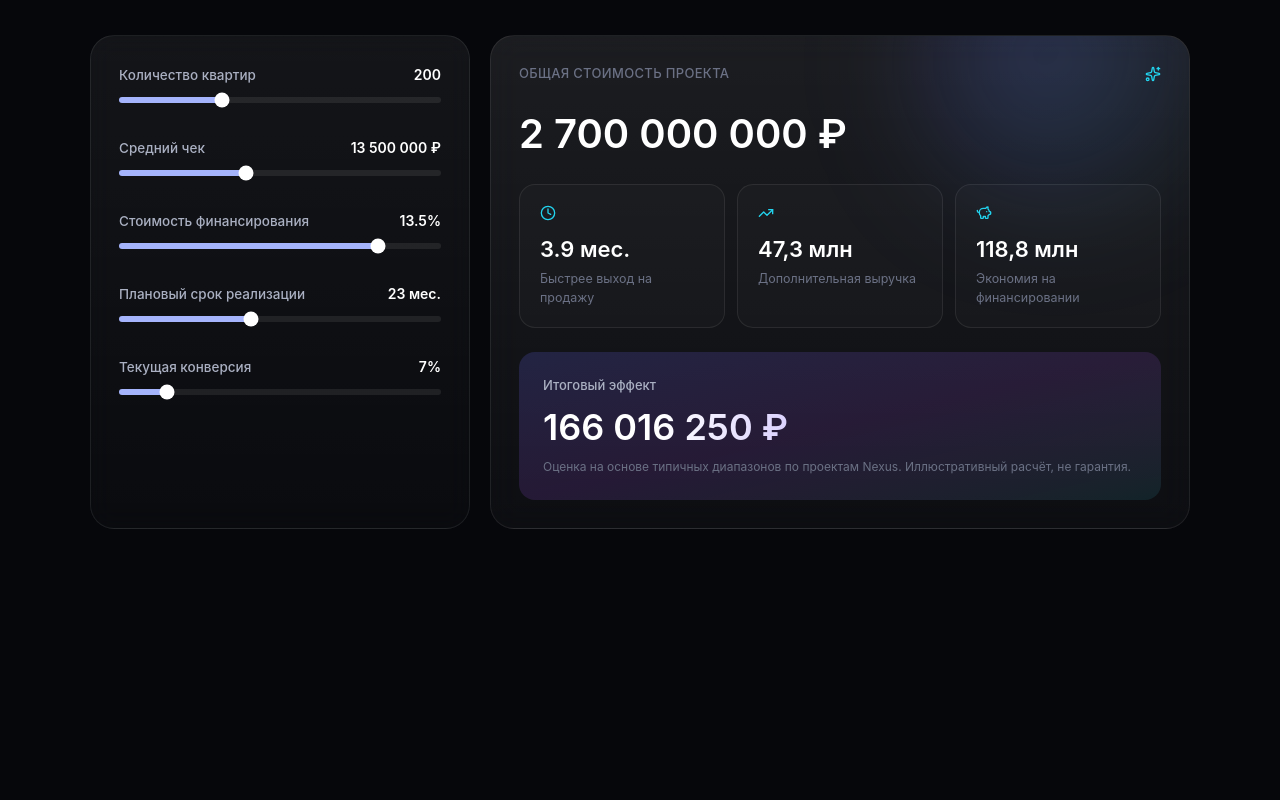
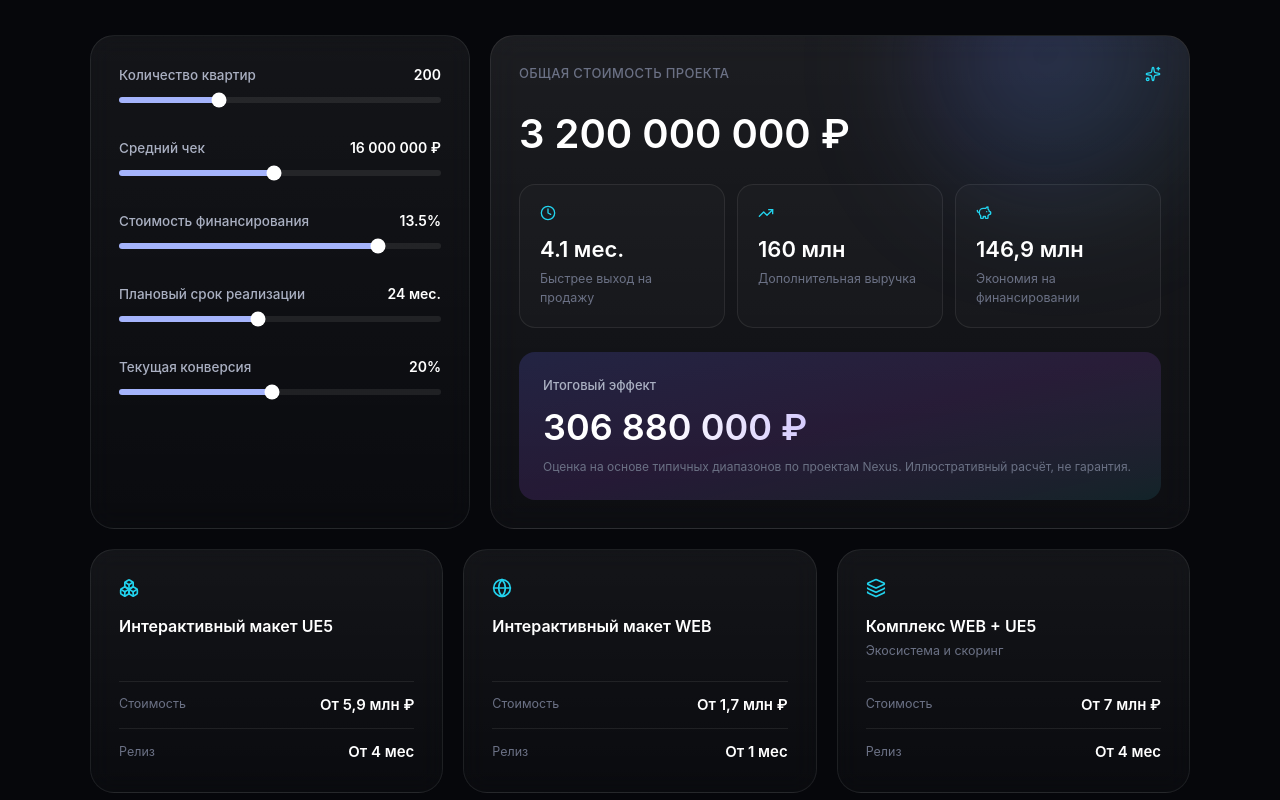
Before and after one commit to DmitryGrachov/landing, a React (Vite) app in the folder frontend/: page / in a window 1280 px wide. Shown: the part 8900-9700 px from the top of the page. Built offline with nearby package versions, Linux system fonts and the light colour scheme.

Commit message:
new calculator

```diff
--- a/frontend/src/sections/RoiCalculator.tsx
+++ b/frontend/src/sections/RoiCalculator.tsx
@@ -1,6 +1,6 @@
 import { useMemo, useState } from "react";
 import { motion } from "framer-motion";
-import { Clock, TrendingUp, PiggyBank, Sparkles } from "lucide-react";
+import { Clock, TrendingUp, PiggyBank, Sparkles, Boxes, Globe, Layers } from "lucide-react";
 import Container from "../components/Container";
 import SectionHeading from "../components/SectionHeading";
 import Reveal from "../components/Reveal";
@@ -10,6 +10,36 @@ const fmtMoney = (n: number) =>
 
 const fmtCompact = (n: number) =>
   new Intl.NumberFormat("ru-RU", { notation: "compact", maximumFractionDigits: 1 }).format(n);
+
+const fmtMillionsFrom = (n: number) => {
+  const millions = Math.round((n / 1_000_000) * 10) / 10;
+  const str = Number.isInteger(millions) ? millions.toString() : millions.toFixed(1).replace(".", ",");
+  return `От ${str} млн ₽`;
+};
+
+const UNITS_MIN = 20;
+
+type Package = {
+  name: string;
+  subtitle?: string;
+  icon: typeof Boxes;
+  baseCost: number;
+  costStepPer10: number;
+  release: string;
+};
+
+const packages: Package[] = [
+  { name: "Интерактивный макет UE5", icon: Boxes, baseCost: 5_000_000, costStepPer10: 50_000, release: "От 4 мес" },
+  { name: "Интерактивный макет WEB", icon: Globe, baseCost: 1_500_000, costStepPer10: 10_000, release: "От 1 мес" },
+  {
+    name: "Комплекс WEB + UE5",
+    subtitle: "Экосистема и скоринг",
+    icon: Layers,
+    baseCost: 6_500_000,
+    costStepPer10: 30_000,
+    release: "От 4 мес",
+  },
+];
 
 type SliderProps = {
   label: string;
@@ -53,10 +83,10 @@ const outputs = [
 
 export default function RoiCalculator() {
   const [units, setUnits] = useState(200);
-  const [price, setPrice] = useState(13500000);
+  const [price, setPrice] = useState(16000000);
   const [financing, setFinancing] = useState(13.5);
-  const [period, setPeriod] = useState(23);
-  const [conversion, setConversion] = useState(7);
+  const [period, setPeriod] = useState(24);
+  const [conversion, setConversion] = useState(20);
 
   const results = useMemo(() => {
     const inventoryValue = units * price;
@@ -67,6 +97,11 @@ export default function RoiCalculator() {
     const totalImpact = additionalRevenue + financingSaved;
     return { inventoryValue, monthsSaved, additionalRevenue, financingSaved, totalImpact };
   }, [units, price, financing, conversion, period]);
+
+  const packageCosts = useMemo(
+    () => packages.map((pkg) => pkg.baseCost + ((units - UNITS_MIN) / 10) * pkg.costStepPer10),
+    [units]
+  );
 
   return (
     <section id="roi" className="relative py-28 min-[640px]:py-36 min-[1536px]:py-44 min-[1920px]:py-52">
@@ -87,8 +122,8 @@ export default function RoiCalculator() {
               <Slider
                 label="Количество квартир"
                 value={units}
-                min={20}
-                max={600}
+                min={UNITS_MIN}
+                max={620}
                 step={10}
                 onChange={setUnits}
                 format={(v) => v.toString()}
@@ -187,6 +222,32 @@ export default function RoiCalculator() {
             </div>
           </Reveal>
         </div>
+
+        <div className="mt-5 grid w-full grid-cols-1 gap-5 min-[768px]:grid-cols-3 min-[1536px]:mt-7 min-[1536px]:gap-7">
+          {packages.map((pkg, i) => (
+            <Reveal key={pkg.name} delay={0.05 * i} className="h-full">
+              <div className="glass flex h-full flex-col rounded-3xl p-7 min-[1536px]:p-9">
+                <pkg.icon className="h-5 w-5 text-cyan" />
+                <div className="mt-4 text-[16px] font-semibold text-white min-[1536px]:text-[18px]">{pkg.name}</div>
+                {pkg.subtitle && (
+                  <div className="mt-1 text-[12.5px] text-ink-faint min-[1536px]:text-[13.5px]">{pkg.subtitle}</div>
+                )}
+                <div className="mt-5 flex flex-1 flex-col justify-end gap-3">
+                  <div className="flex items-center justify-between border-t border-white/[0.07] pt-3">
+                    <span className="text-[12.5px] text-ink-faint min-[1536px]:text-[13.5px]">Стоимость</span>
+                    <span className="text-[15px] font-semibold text-white min-[1536px]:text-[16.5px]">
+                      {fmtMillionsFrom(packageCosts[i])}
+                    </span>
+                  </div>
+                  <div className="flex items-center justify-between border-t border-white/[0.07] pt-3">
+                    <span className="text-[12.5px] text-ink-faint min-[1536px]:text-[13.5px]">Релиз</span>
+                    <span className="text-[15px] font-semibold text-white min-[1536px]:text-[16.5px]">{pkg.release}</span>
+                  </div>
+                </div>
+              </div>
+            </Reveal>
+          ))}
+        </div>
       </Container>
     </section>
   );
```
